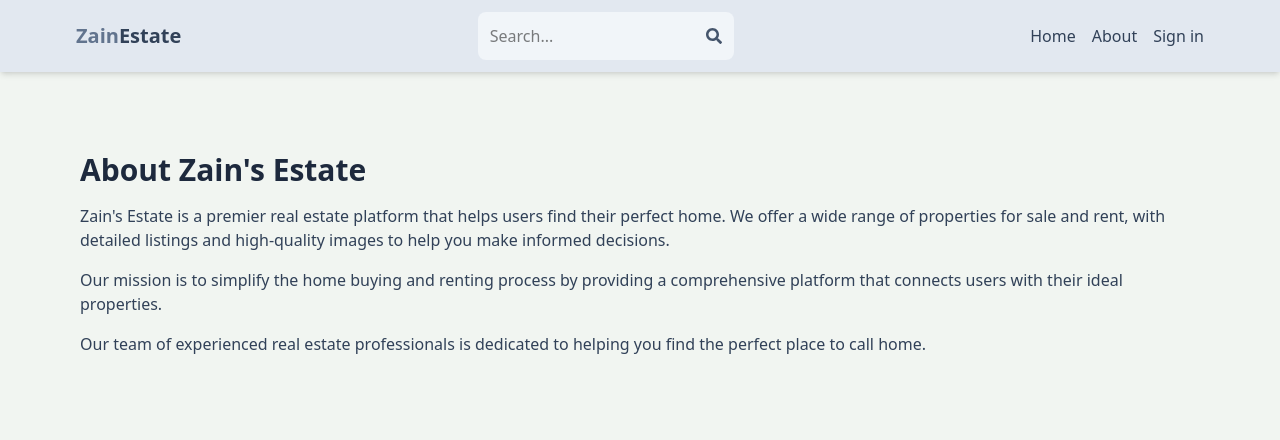
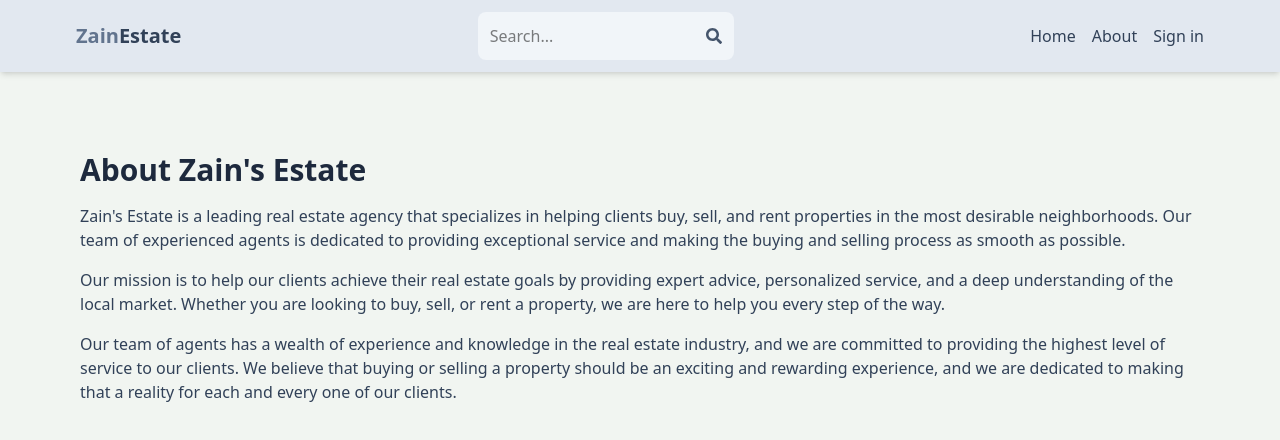
Before and after one commit to Zain308/MERN-Real_Estate, a React (Vite) app in the folder client/: page /about in a window 1280 px wide. Shown: the top 440 px of the page. Built offline with nearby package versions, Linux system fonts and the light colour scheme; no server answers.

Commit message:
project is done

```diff
--- a/client/src/pages/About.jsx
+++ b/client/src/pages/About.jsx
@@ -3,15 +3,32 @@
 export const About = () => {
   return (
     <div className="py-20 px-4 max-w-6xl mx-auto">
-      <h1 className="text-3xl font-bold mb-4 text-slate-800">About Zain's Estate</h1>
-      <p className="mb-4 text-slate-700 ">
-        Zain's Estate is a premier real estate platform that helps users find
-        their perfect home. We offer a wide range of properties for sale and
-        rent, with detailed listings and high-quality images to help you make
-        informed decisions.
+      <h1 className="text-3xl font-bold mb-4 text-slate-800">
+        About Zain's Estate
+      </h1>
+
+      <p className="mb-4 text-slate-700">
+        Zain's Estate is a leading real estate agency that specializes in helping
+        clients buy, sell, and rent properties in the most desirable
+        neighborhoods. Our team of experienced agents is dedicated to providing
+        exceptional service and making the buying and selling process as smooth
+        as possible.
       </p>
-      <p className="mb-4 text-slate-700 ">Our mission is to simplify the home buying and renting process by providing a comprehensive platform that connects users with their ideal properties.</p>
-      <p className="mb-4 text-slate-700 ">Our team of experienced real estate professionals is dedicated to helping you find the perfect place to call home.</p>
+
+      <p className="mb-4 text-slate-700">
+        Our mission is to help our clients achieve their real estate goals by
+        providing expert advice, personalized service, and a deep understanding
+        of the local market. Whether you are looking to buy, sell, or rent a
+        property, we are here to help you every step of the way.
+      </p>
+
+      <p className="mb-4 text-slate-700">
+        Our team of agents has a wealth of experience and knowledge in the real
+        estate industry, and we are committed to providing the highest level of
+        service to our clients. We believe that buying or selling a property
+        should be an exciting and rewarding experience, and we are dedicated to
+        making that a reality for each and every one of our clients.
+      </p>
     </div>
   );
 };
--- a/client/src/pages/Home.jsx
+++ b/client/src/pages/Home.jsx
@@ -1,9 +1,8 @@
 import React, { useEffect, useState } from 'react';
 import { Link } from 'react-router-dom';
-// FIX 1: Import from 'swiper/react'
 import { Swiper, SwiperSlide } from 'swiper/react';
 import 'swiper/css';
-import 'swiper/css/navigation'; // Optional: import navigation styles if needed
+import 'swiper/css/navigation';
 import { Navigation } from 'swiper/modules';
 import ListingItem from '../components/ListingItem';
 
@@ -13,10 +12,7 @@
   const [rentListings, setRentListings] = useState([]);
   const [loading, setLoading] = useState(true);
 
-  // FIX 2: Removed SwiperCore.use([Navigation]);
-
   useEffect(() => {
-    // Define functions
     const fetchOfferListings = async () => {
       try {
         const res = await fetch('/api/listing/get?offer=true&limit=4');
@@ -50,13 +46,12 @@
       }
     };
 
-    // FIX 3: Actually CALL the first function to start the chain
     fetchOfferListings();
   }, []);
 
   return (
     <div>
-      {/* top side */}
+      {/* Top Banner */}
       <div className="flex flex-col gap-6 p-28 px-3 max-w-7xl mx-auto">
         <h1 className='text-slate-700 font-bold text-3xl lg:text-6xl'>
           Find Your Next <span>Perfect</span>
@@ -73,11 +68,10 @@
         </Link>
       </div>
 
-      {/* swiper */}
+      {/* Swiper - Rendered only if offers exist */}
+      {offerListings && offerListings.length > 0 && (
         <Swiper navigation={true} modules={[Navigation]}>
-        {offerListings && offerListings.length > 0 && (
-          offerListings.map((listing) => (
-
+          {offerListings.map((listing) => (
             <SwiperSlide key={listing._id}>
               <div
                 style={{
@@ -87,14 +81,15 @@
                 className="h-[500px]"
               ></div>
             </SwiperSlide>
-          ))
+          ))}
+        </Swiper>
       )}
-      </Swiper>
 
-      {/* Listings results for offer,sale and rent */}
-      <div className="p-28 px-3 max-w-7xl mx-auto flex flex-col gap-10">
-          {
-            offerListings && offerListings.length > 0 && (
+      {/* Listing Results */}
+      <div className="max-w-7xl mx-auto p-3 flex flex-col gap-8 my-10">
+
+        {/* Offers */}
+        {offerListings && offerListings.length > 0 && (
           <div className="">
             <div className="my-3">
               <h2 className="text-2xl font-semibold text-slate-600">Recent Offers</h2>
@@ -102,37 +97,35 @@
                 Show more offers
               </Link>
             </div>
-                <div className="flex flex-wrap gap-5 mt-5">
-                  {
-                    offerListings.map((listing) => (
+            {/* FIX: Changed from 'flex' to 'grid' for perfect columns */}
+            <div className="grid grid-cols-1 sm:grid-cols-2 md:grid-cols-3 lg:grid-cols-4 gap-6">
+              {offerListings.map((listing) => (
                 <ListingItem key={listing._id} listing={listing} />
-                    ))
-                  }
+              ))}
             </div>
           </div>
-            )
-          }
-          {
-            rentListings && rentListings.length > 0 && (
+        )}
+
+        {/* Rent */}
+        {rentListings && rentListings.length > 0 && (
           <div className="">
             <div className="my-3">
               <h2 className="text-2xl font-semibold text-slate-600">Recent places for rent</h2>
               <Link to="/search?type=rent" className='text-xs sm:text-sm text-blue-800 font-bold hover:underline'>
-                    Show more  places for rent
+                Show more places for rent
               </Link>
             </div>
-                <div className="flex flex-wrap gap-5 mt-5">
-                  {
-                    rentListings.map((listing) => (
+            {/* FIX: Consistent grid layout */}
+            <div className="grid grid-cols-1 sm:grid-cols-2 md:grid-cols-3 lg:grid-cols-4 gap-6">
+              {rentListings.map((listing) => (
                 <ListingItem key={listing._id} listing={listing} />
-                    ))
-                  }
+              ))}
             </div>
           </div>
-            )
-          }
-          {
-            saleListings && saleListings.length > 0 && (
+        )}
+
+        {/* Sale */}
+        {saleListings && saleListings.length > 0 && (
           <div className="">
             <div className="my-3">
               <h2 className="text-2xl font-semibold text-slate-600">Recent places for sale</h2>
@@ -140,16 +133,14 @@
                 Show more places for sale
               </Link>
             </div>
-                <div className="flex flex-wrap gap-5 mt-5">
-                  {
-                    saleListings.map((listing) => (
+            {/* FIX: Consistent grid layout */}
+            <div className="grid grid-cols-1 sm:grid-cols-2 md:grid-cols-3 lg:grid-cols-4 gap-6">
+              {saleListings.map((listing) => (
                 <ListingItem key={listing._id} listing={listing} />
-                    ))
-                  }
+              ))}
             </div>
           </div>
-            )
-          }
+        )}
       </div>
     </div>
   );
--- a/client/src/pages/Listing.jsx
+++ b/client/src/pages/Listing.jsx
@@ -36,6 +36,10 @@
           return;
         }
 
+        // --- DEBUGGING STEP ---
+        // Open your browser console (F12) to see exactly what "beds" is named!
+        console.log("Listing Data from DB:", data);
+
         setListing(data);
         setLoading(false);
         setError(false);
@@ -67,7 +71,6 @@
             ))}
           </Swiper>
 
-                {/* Floating Share Button */}
           <div
             className='fixed top-[13%] right-[3%] z-10 border rounded-full w-12 h-12 flex justify-center items-center bg-slate-100 cursor-pointer'
             onClick={() => {
@@ -90,8 +93,8 @@
             <p className='text-2xl font-semibold'>
               {listing.name} - ${' '}
               {listing.offer
-                            ? listing.discountPrice.toLocaleString('en-US')
-                            : listing.regularPrice.toLocaleString('en-US')}
+                ? (+listing.discountPrice).toLocaleString('en-US')
+                : (+listing.regularPrice).toLocaleString('en-US')}
               {listing.type === 'rent' && ' / month'}
             </p>
 
@@ -106,7 +109,7 @@
               </p>
               {listing.offer && (
                 <p className='bg-green-900 w-full max-w-[200px] text-white text-center p-1 rounded-md'>
-                                ${+listing.regularPrice - +listing.discountPrice} discount
+                  ${+listing.regularPrice - +listing.discountPrice} OFF
                 </p>
               )}
             </div>
@@ -117,18 +120,25 @@
             </p>
 
             <ul className='text-green-900 font-semibold text-sm flex flex-wrap items-center gap-4 sm:gap-6'>
+
+              {/* --- FIX START: CHECKING ALL POSSIBLE NAMES --- */}
               <li className='flex items-center gap-1 whitespace-nowrap'>
                 <FaBed className='text-lg' />
-                            {listing.bedrooms > 1
-                                ? `${listing.bedrooms} beds `
-                                : `${listing.bedrooms} bed `}
+                {/* Checks for 'bedrooms' OR 'beds' */}
+                {(listing.bedrooms || listing.beds) > 1
+                  ? `${listing.bedrooms || listing.beds} beds `
+                  : `${listing.bedrooms || listing.beds} bed `}
               </li>
+
               <li className='flex items-center gap-1 whitespace-nowrap'>
                 <FaBath className='text-lg' />
-                            {listing.bathrooms > 1
-                                ? `${listing.bathrooms} baths `
-                                : `${listing.bathrooms} bath `}
+                {/* Checks for 'bathrooms' OR 'baths' */}
+                {(listing.bathrooms || listing.baths) > 1
+                  ? `${listing.bathrooms || listing.baths} baths `
+                  : `${listing.bathrooms || listing.baths} bath `}
               </li>
+              {/* --- FIX END --- */}
+
               <li className='flex items-center gap-1 whitespace-nowrap'>
                 <FaParking className='text-lg' />
                 {listing.parking ? 'Parking spot' : 'No Parking'}
@@ -139,7 +149,6 @@
               </li>
             </ul>
 
-                    {/* 4. Conditional Contact Button */}
             {currentUser && listing.userRef !== currentUser._id && !contact && (
               <button
                 onClick={() => setContact(true)}
```
Also changed, not shown: 2 other files (tests, documents, lock files or other folders). Lines whose indentation alone changed are shown as unchanged.
